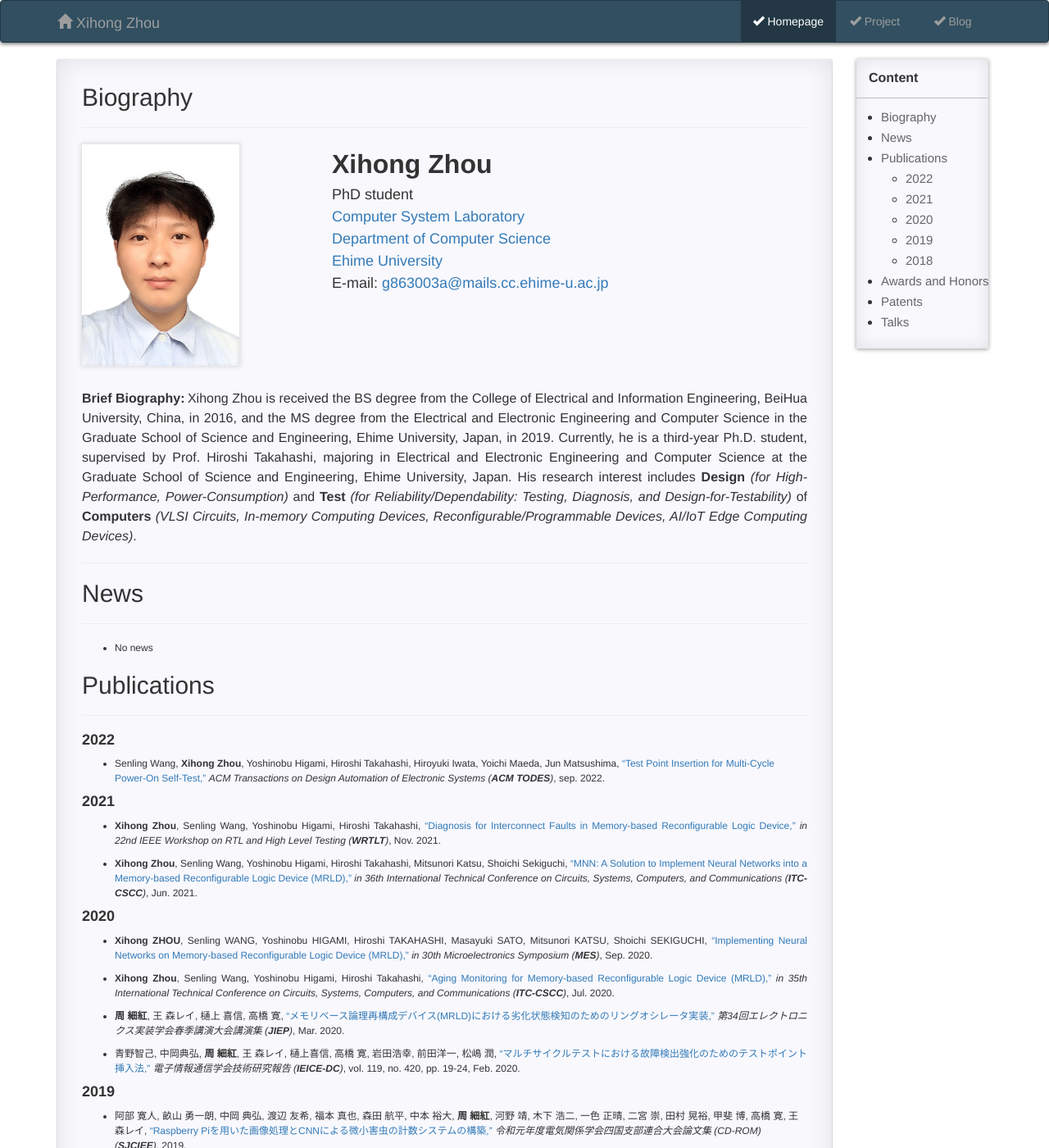
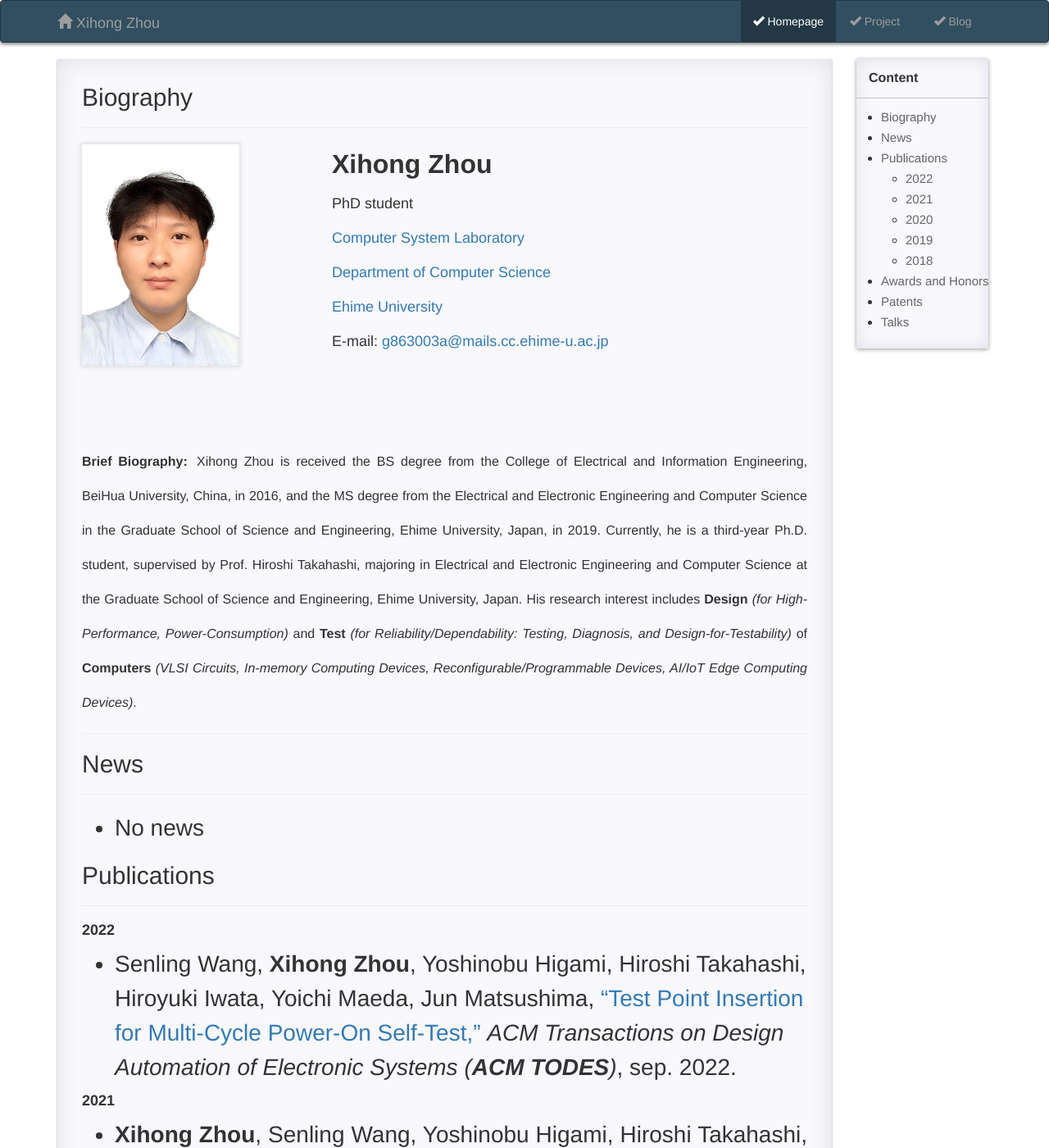
Before and after one commit to XihongZhou/xihongzhou.github.io, a Jekyll site: the page built from pages/1_homepage.md, in a window 1280 px wide and 1400 px high. Shown: the whole window at 82% size. Built offline with Jekyll 4.4.1, drawn with Linux system fonts in a browser that asks for light colours; comment, search, counter and statistics services are not loaded.

Commit message:
Update index.css

```diff
--- a/static/css/index.css
+++ b/static/css/index.css
@@ -258,7 +258,7 @@ footer .point{
  */
 .post{
 	padding:10px 30px;
-	font-size: 12px;
+	font-size: 2em;
 	line-height: 1.5;
 	/* -webkit-text-size-adjust: 100%; */
 }
```
